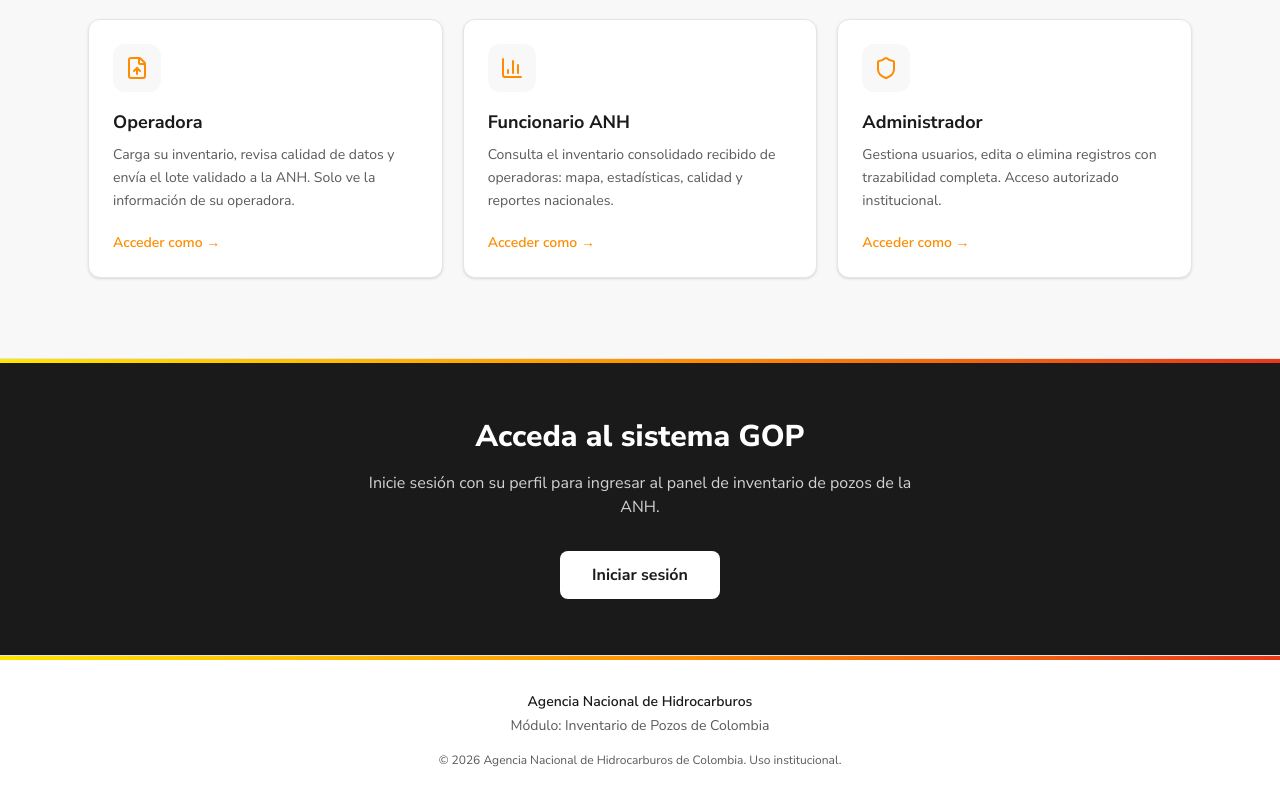
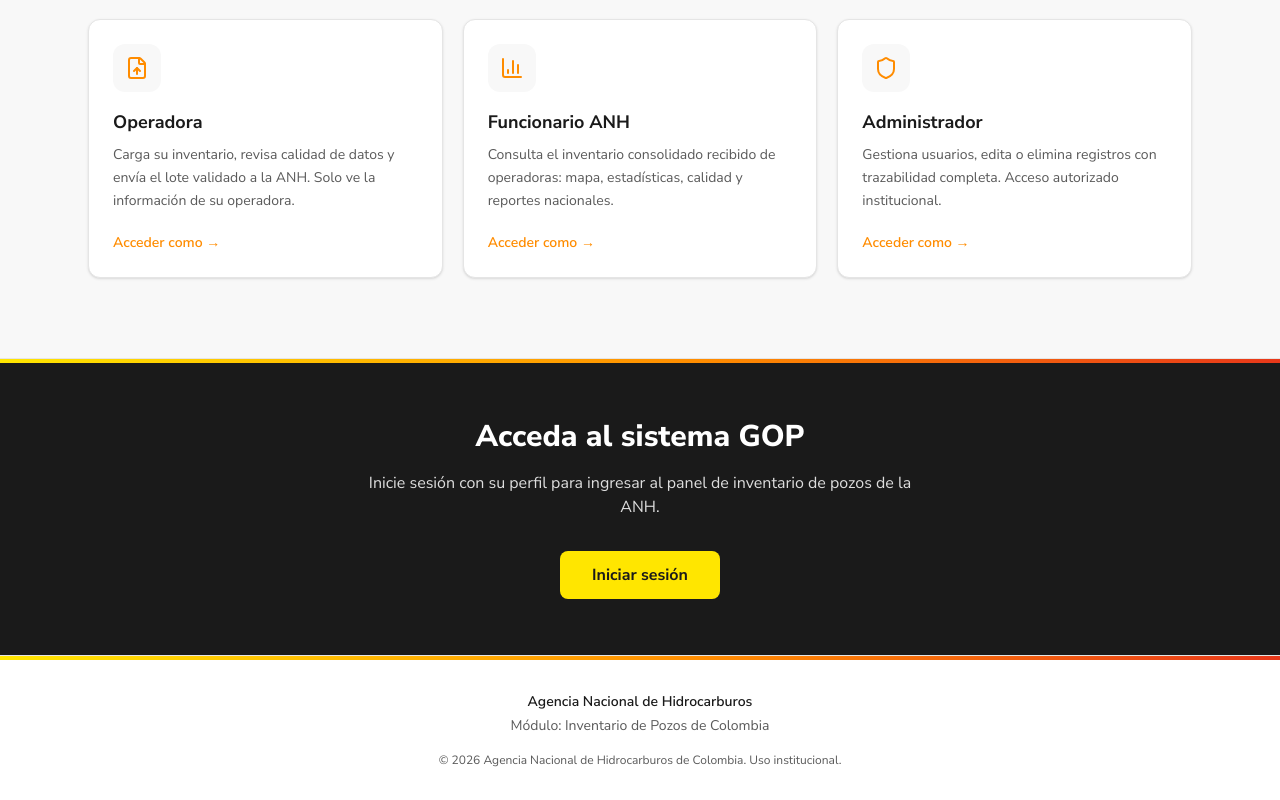
Before and after one commit to PhDRedondo/Inventario-de-pozos, a Next.js app: page / in a window 1280 px wide. Shown: the part 2089-2889 px from the top of the page. Built offline with nearby package versions, Linux system fonts and the light colour scheme; no server answers.

Commit message:
Fix landing CTA panel contrast in dark mode.
Use a fixed dark background and yellow button so white text stays readable when theme tokens invert in dark mode.

Co-authored-by: Cursor <cursoragent@cursor.com>

```diff
--- a/src/app/page.tsx
+++ b/src/app/page.tsx
@@ -175,14 +175,14 @@ export default function LandingPage() {
         </section>
 
         {/* CTA */}
-        <section className="border-t border-anh-border bg-anh-primary text-white">
+        <section className="border-t border-anh-border bg-[#1a1a1a] text-white dark:bg-[#050505]">
           <div className="anh-gradient-bar" />
           <div className="mx-auto max-w-6xl px-4 py-14 text-center sm:px-6">
             <h2 className="text-2xl font-extrabold sm:text-3xl">{t("landing.ctaBlockTitle")}</h2>
-            <p className="mx-auto mt-4 max-w-xl text-white/80">{t("landing.ctaBlockText")}</p>
+            <p className="mx-auto mt-4 max-w-xl text-white/85">{t("landing.ctaBlockText")}</p>
             <Link
               href="/login"
-              className="mt-8 inline-flex rounded-lg bg-white px-8 py-3 font-bold text-anh-primary transition hover:bg-anh-accent"
+              className="mt-8 inline-flex rounded-lg bg-anh-accent px-8 py-3 font-bold text-[#1a1a1a] transition hover:bg-anh-yellow"
             >
               {t("landing.ctaPrimary")}
             </Link>
```
